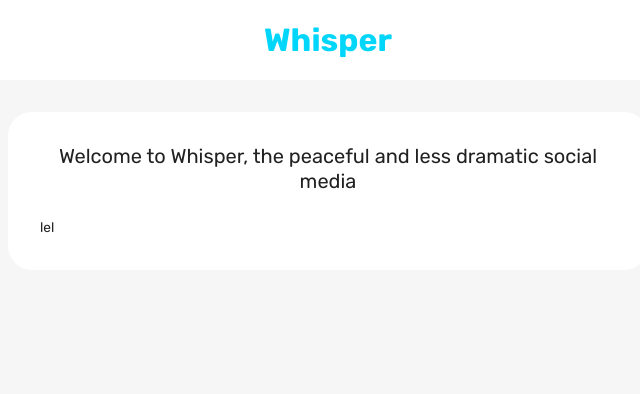
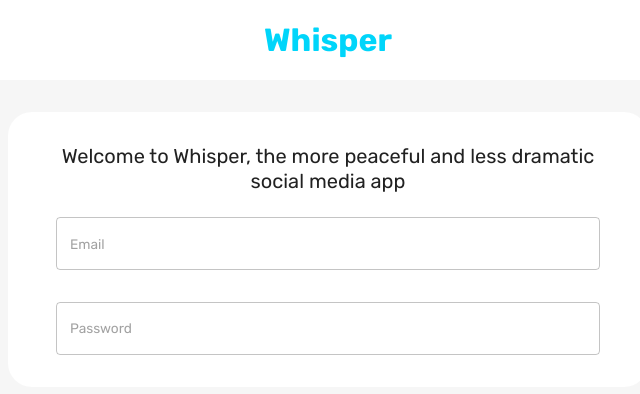
Before and after one commit to Nagavel0705/Whisper, a React (Create React App) app in the folder client/: page / in a window 1280 px wide. Shown: the top 394 px of the page, without its empty margins (312-952 px from the left). Built offline with nearby package versions, Linux system fonts and the light colour scheme; a web font is replaced by a local one.

Commit message:
started form building

```diff
--- a/client/src/components/Form.jsx
+++ b/client/src/components/Form.jsx
@@ -1,3 +1,34 @@
-export default function Form(){
-    return 'lel';
+import { RemoveRedEye } from "@mui/icons-material";
+import { Box, Button, TextField, Typography, useMediaQuery, useTheme } from "@mui/material";
+
+import EditOutlinedIcon from "@mui/icons-material/EditOutlined";
+import { Formik } from "formik";
+import * as yup from "yup";
+
+const registerSchema = yup.object().shape({
+    firstName: yup.string().required("required"),
+    lastName: yup.string().required("required"),
+    email: yup.string().email("Invalid Email").required("required"),
+    password: yup.string().required("required"),
+    location: yup.string().required("required"),
+    occupation: yup.string().required("required"),
+    picture: yup.string().required("required")
+});
+
+export default function Form() {
+  return (
+    <Box>
+      <TextField
+        variant="outlined"
+        placeholder="Email"
+        sx={{ width: "100%", marginBottom: "2rem" }}
+      />
+      <TextField
+        variant="outlined"
+        placeholder="Password"
+        sx={{ width: "100%" }}
+        type="password"
+      />
+    </Box>
+  );
 }
--- a/client/src/scenes/loginPage/index.jsx
+++ b/client/src/scenes/loginPage/index.jsx
@@ -25,13 +25,19 @@
 
       <Box
         width={isNonMobileScreens ? "50%" : "90%"}
-        p={"2rem"}
+        p={"2rem 3rem"}
         m={"2rem auto"}
         borderRadius={"1.5rem"}
         bgcolor={theme.palette.background.alt}
       >
-        <Typography fontWeight={"400"} variant="h4" sx={{marginBottom: "1.5rem"}} textAlign={"center"}>
-            Welcome to Whisper, the peaceful and less dramatic social media
+        <Typography
+          fontWeight={"400"}
+          variant="h4"
+          sx={{ marginBottom: "1.5rem" }}
+          textAlign={"center"}
+        >
+          Welcome to Whisper, the more peaceful and less dramatic social media
+          app
         </Typography>
 
         <Form />
```
